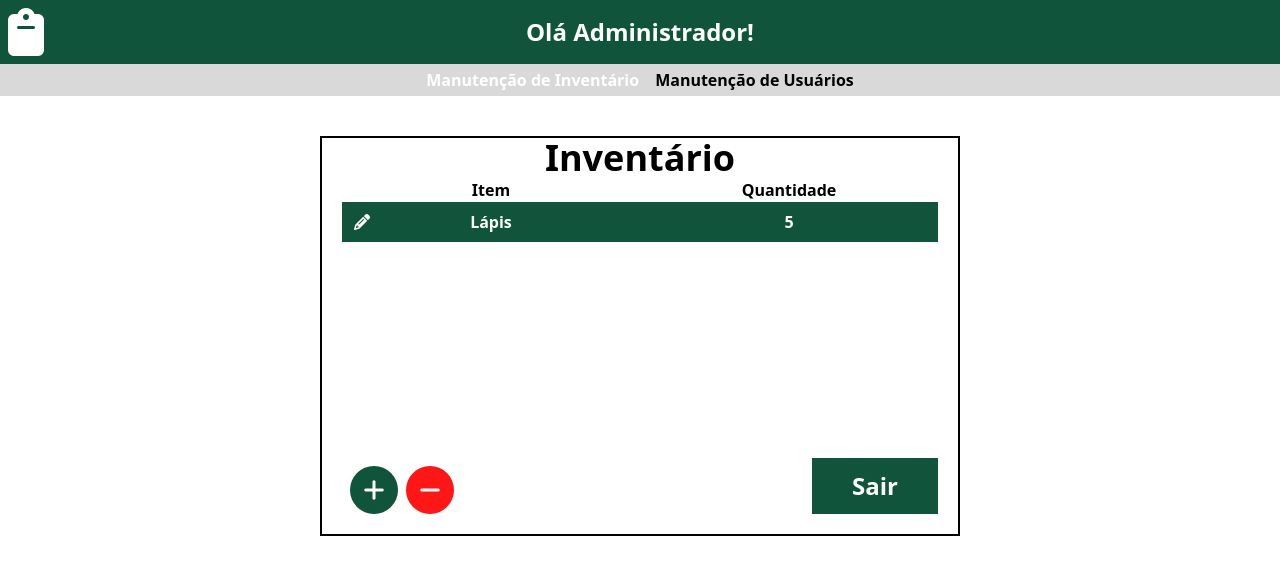
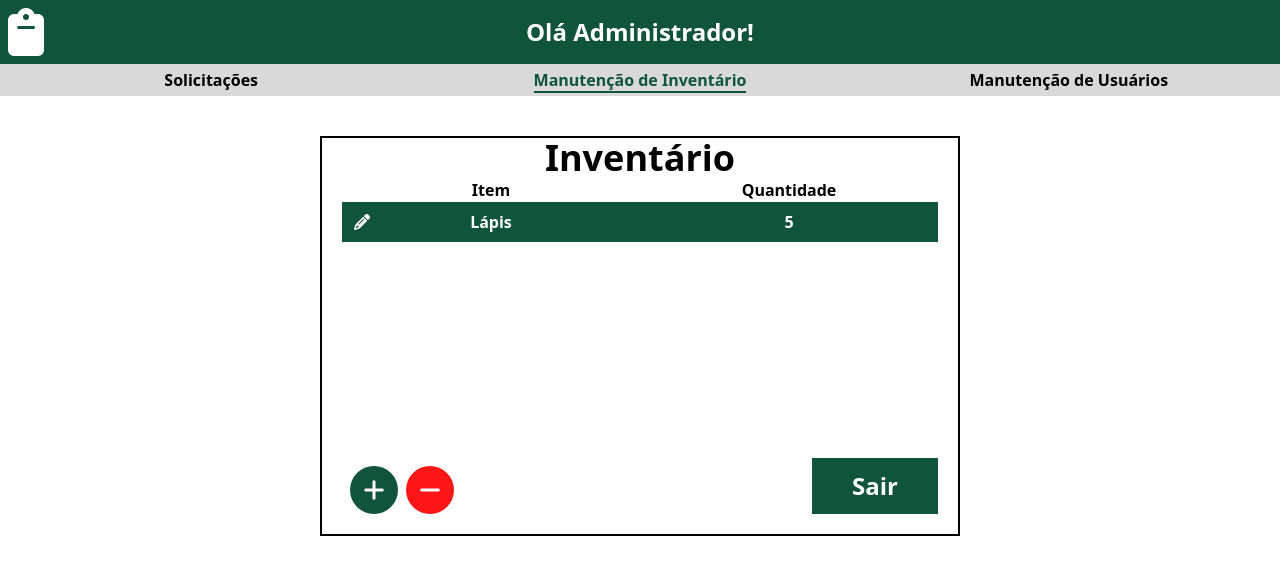
Before and after one commit to S0uz4z/Projeto4Semestre2022, a React (Create React App) app in the folder healthinventory-react/: page /index in a window 1280 px wide. Shown: the top 574 px of the page. Built offline with nearby package versions, Linux system fonts and the light colour scheme.

Commit message:
adicionado style separado para spans selecionados e adicionado divs separadas para centralizar spans

```diff
--- a/healthinventory-react/src/pages/AdminContainer.tsx
+++ b/healthinventory-react/src/pages/AdminContainer.tsx
@@ -1,30 +1,53 @@
-import { useState } from "react"
+import { CSSProperties, useState } from "react"
 import ManutencaoInventario from "./ManutencaoInventario";
 
 export default function AdminContainer() {
     const opcoesAdmin = {
+        solicitacoes: "solicitacoes",
         manutencaoInventario: "manutInvent",
         manutencaoUsuario: "manutUsu"
     }
     const [selected, setSelected] = useState(opcoesAdmin.manutencaoInventario);
 
+    const spanSelectedStyle : CSSProperties = {
+        color: "#10543c",
+        borderBottom: 2,
+        borderBottomColor: "#10543c",
+        borderBottomStyle: "solid"
+    }
+
     const renderOpcoesAdmin = () => {
-        if (selected == opcoesAdmin.manutencaoInventario) {
-            return (
-                <ManutencaoInventario></ManutencaoInventario>
-            )
-        } else {
-            // return (
-            //     <ManutencaoUsuario></ManutencaoUsuario>
-            // )
+        switch (selected) {
+            case opcoesAdmin.manutencaoInventario:
+                return (
+                    <ManutencaoInventario></ManutencaoInventario>
+                )
+                break;
+            case opcoesAdmin.manutencaoUsuario:
+                return (
+                    <div></div>
+                )
+                break;
+            case opcoesAdmin.solicitacoes:
+                return (
+                    <div></div>
+                )
+                break;
         }
     }
 
     return (
         <div>
-            <div className="w-full h-8 bg-[#d9d9d9] flex flex-row justify-center items-center">
-                <span style={{ color: selected == opcoesAdmin.manutencaoInventario ? "white" : "black" }} onClick={() => { setSelected(opcoesAdmin.manutencaoInventario) }} className="text-black font-bold text-base mr-4 cursor-pointer hover:text-white transition-all">Manutenção de Inventário</span>
-                <span style={{ color: selected == opcoesAdmin.manutencaoUsuario ? "white" : "black" }} onClick={() => { setSelected(opcoesAdmin.manutencaoUsuario) }} className="text-black font-bold text-base cursor-pointer hover:text-white transition-all">Manutenção de Usuários</span>
+            <div className="w-full h-8 bg-[#d9d9d9] flex flex-row justify-between items-center text-center">
+                <div className="w-[33%]">
+                    <span style={selected == opcoesAdmin.solicitacoes ? spanSelectedStyle : { color: "black" }} onClick={() => { setSelected(opcoesAdmin.solicitacoes) }} className="text-black font-bold text-base mx-10 cursor-pointer hover:text-white transition-all">Solicitações</span>
+                </div>
+                <div className="w-[33%]">
+                    <span style={selected == opcoesAdmin.manutencaoInventario ? spanSelectedStyle : { color: "black" }} onClick={() => { setSelected(opcoesAdmin.manutencaoInventario) }} className="text-black font-bold text-base mx-10 cursor-pointer hover:text-white transition-all">Manutenção de Inventário</span>
+                </div>
+                <div className="w-[33%]">
+                    <span style={selected == opcoesAdmin.manutencaoUsuario ? spanSelectedStyle : { color: "black" }} onClick={() => { setSelected(opcoesAdmin.manutencaoUsuario) }} className="text-black font-bold text-base mx-10 cursor-pointer hover:text-white transition-all">Manutenção de Usuários</span>
+                </div>
             </div>
             {renderOpcoesAdmin()}
         </div>
```
